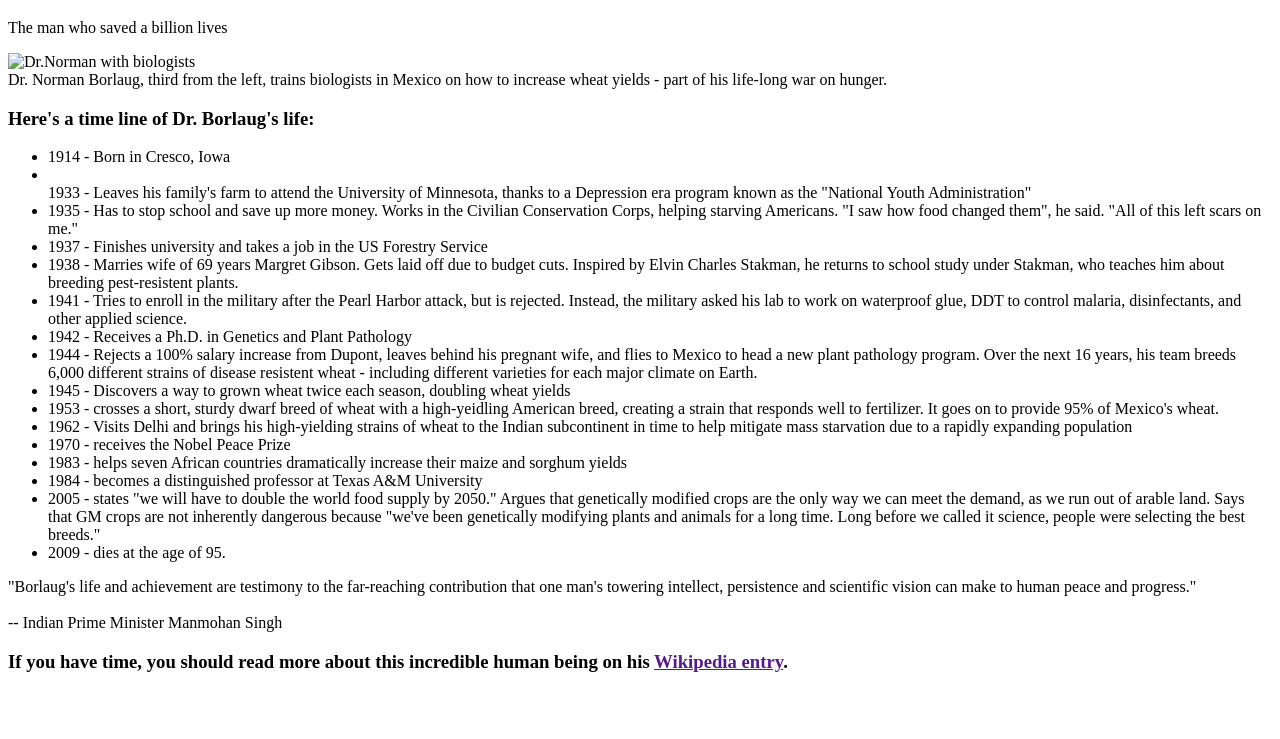
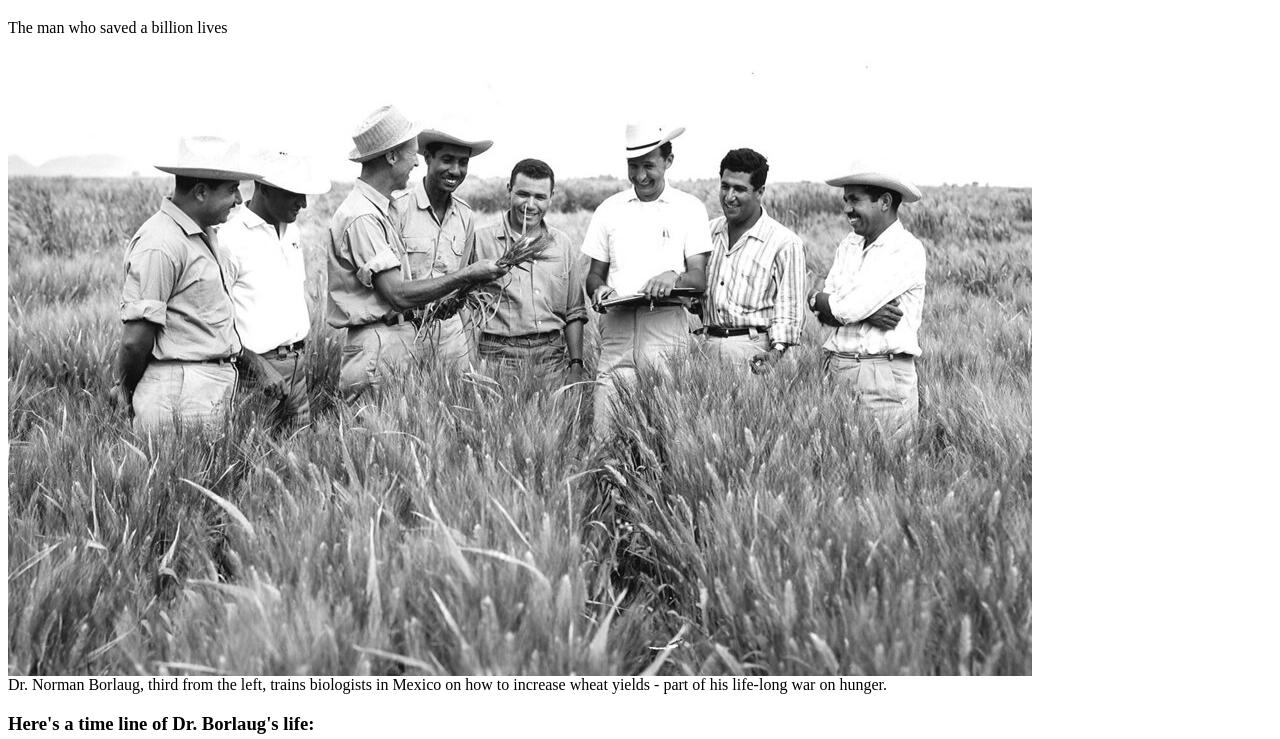
Before and after one commit to Khaled-AlKhateeb/review-trails-project, a website: page index.html in a window 1280 px wide. Shown: the part 61-800 px from the top of the page. Drawn offline with Linux system fonts and the light colour scheme.

Commit message:
modified index.html, add Assets folder, add image file, fix linter errors

```diff
--- a/index.html
+++ b/index.html
@@ -13,18 +13,18 @@
       <div class="container">
         <img
           class="img"
-          src="Assets\tribute-page-main-image.jpg"
+          src="Assets/main-image.jpg"
           alt="Dr.Norman with biologists"
         />
-        <figcaption id="img-caption">
+        <span>
           Dr. Norman Borlaug, third from the left, trains biologists in Mexico
           on how to increase wheat yields - part of his life-long war on hunger.
-        </figcaption>
+        </span>
       </div>
       <h3>Here's a time line of Dr. Borlaug's life:</h3>
       <ul>
         <li>1914 - Born in Cresco, Iowa</li>
-        <li></li>
+        <li>
           1933 - Leaves his family's farm to attend the University of Minnesota,
           thanks to a Depression era program known as the "National Youth
           Administration"
@@ -89,7 +89,8 @@
         </li>
         <li>2009 - dies at the age of 95.</li>
       </ul>
-      <p>"Borlaug's life and achievement are testimony to the far-reaching contribution that one man's towering intellect, persistence and scientific vision can make to human peace and progress." <br>
+      <p>
+        "Borlaug's life and achievement are testimony to the far-reaching contribution that one man's towering intellect, persistence and scientific vision can make to human peace and progress." <br>
         <br>
         -- Indian Prime Minister Manmohan Singh</p>
 
```
Also changed, not shown: Assets/main-image.jpg (added).
